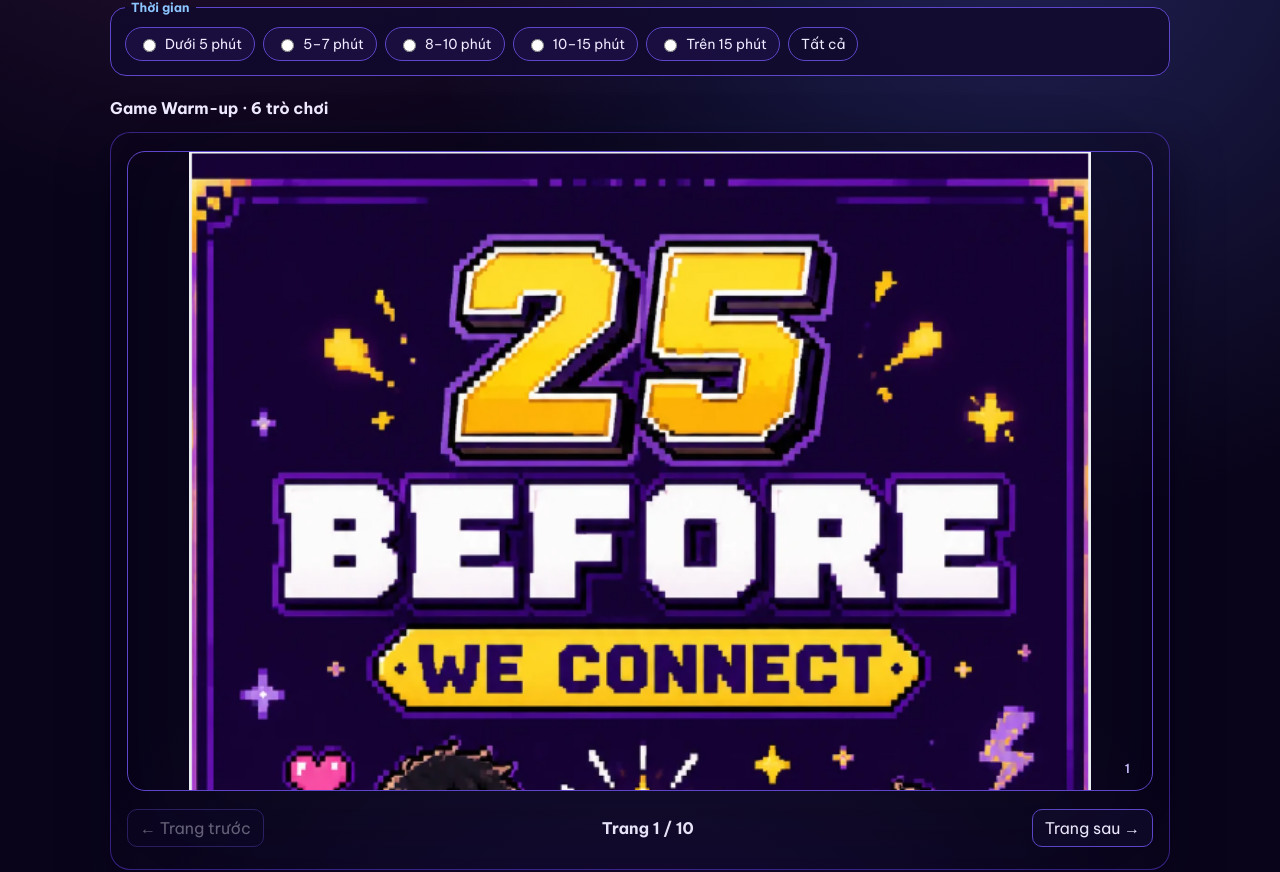
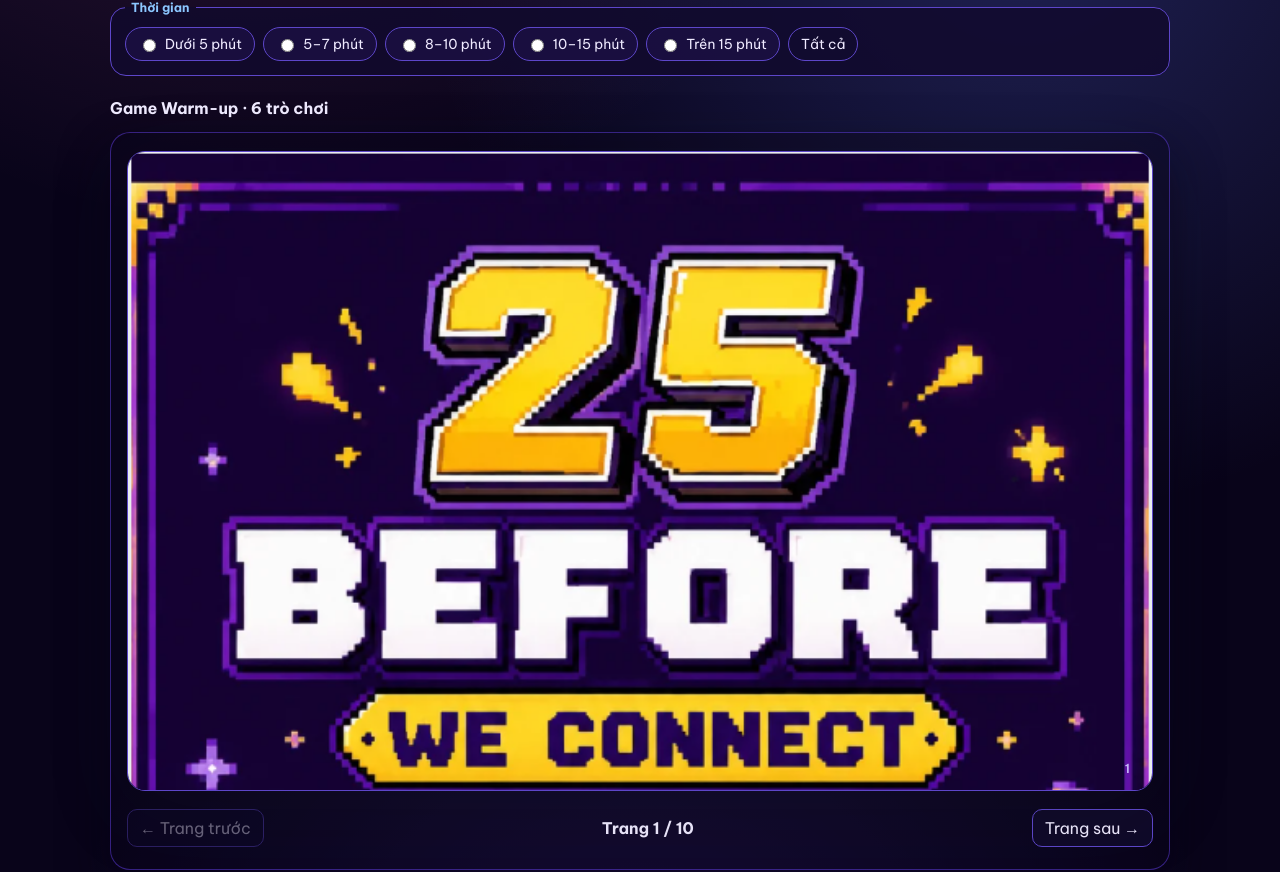
Before and after one commit to Thanh2004-coder/icebreaker-library-ebook, a React (Vite) app in the folder frontend/: page /page/1 in a window 1280 px wide. Shown: the part 667-1539 px from the top of the page. Built offline with nearby package versions, Linux system fonts and the light colour scheme.

Commit message:
Make design pages full-bleed across the ebook frame by removing width caps and side margins.
Keep game pages unchanged while preserving image aspect ratio and vertical scrolling on pages 1-4.

Co-authored-by: Cursor <cursoragent@cursor.com>

```diff
--- a/frontend/src/styles.css
+++ b/frontend/src/styles.css
@@ -452,9 +452,9 @@ legend {
 }
 
 .design-sheet-page {
-  width: min(100%, 88%);
-  max-width: 88%;
-  margin-inline: auto;
+  width: 100%;
+  max-width: none;
+  margin: 0;
 }
 
 .design-sheet-image {
```
